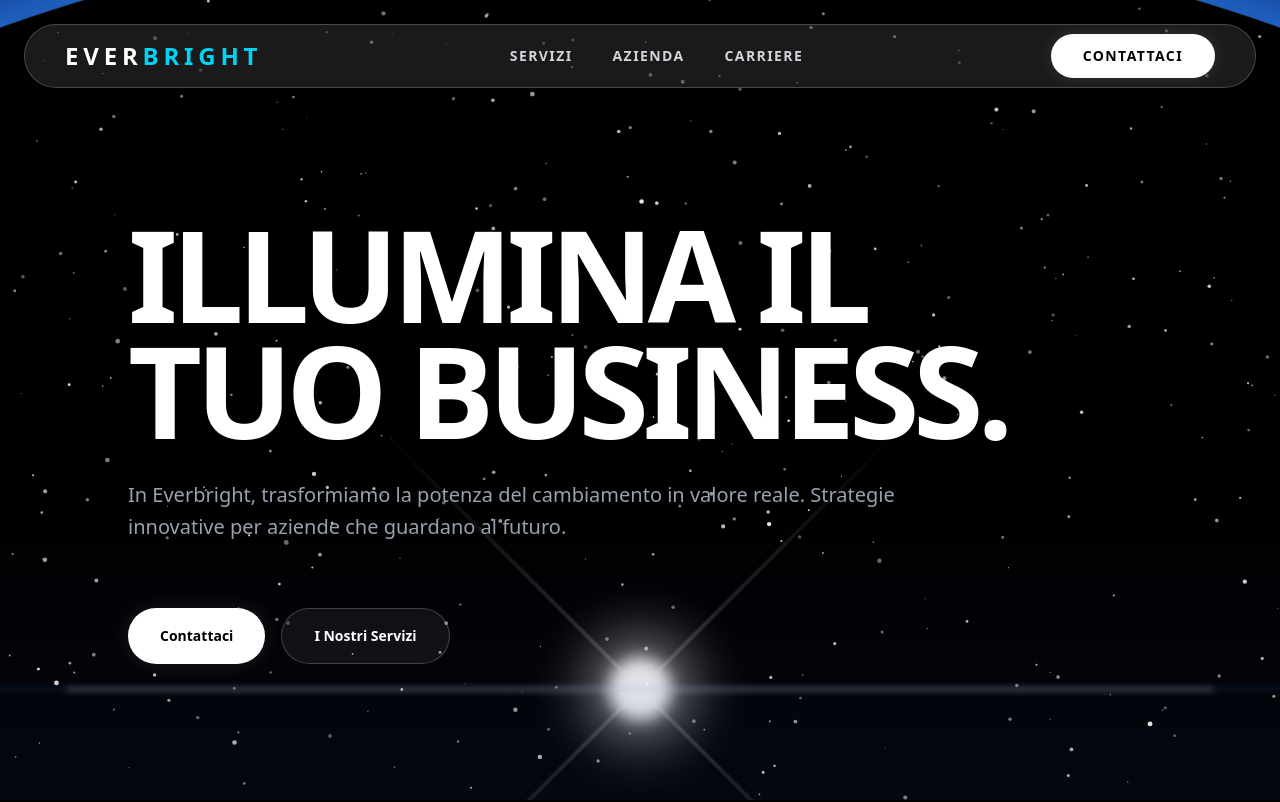
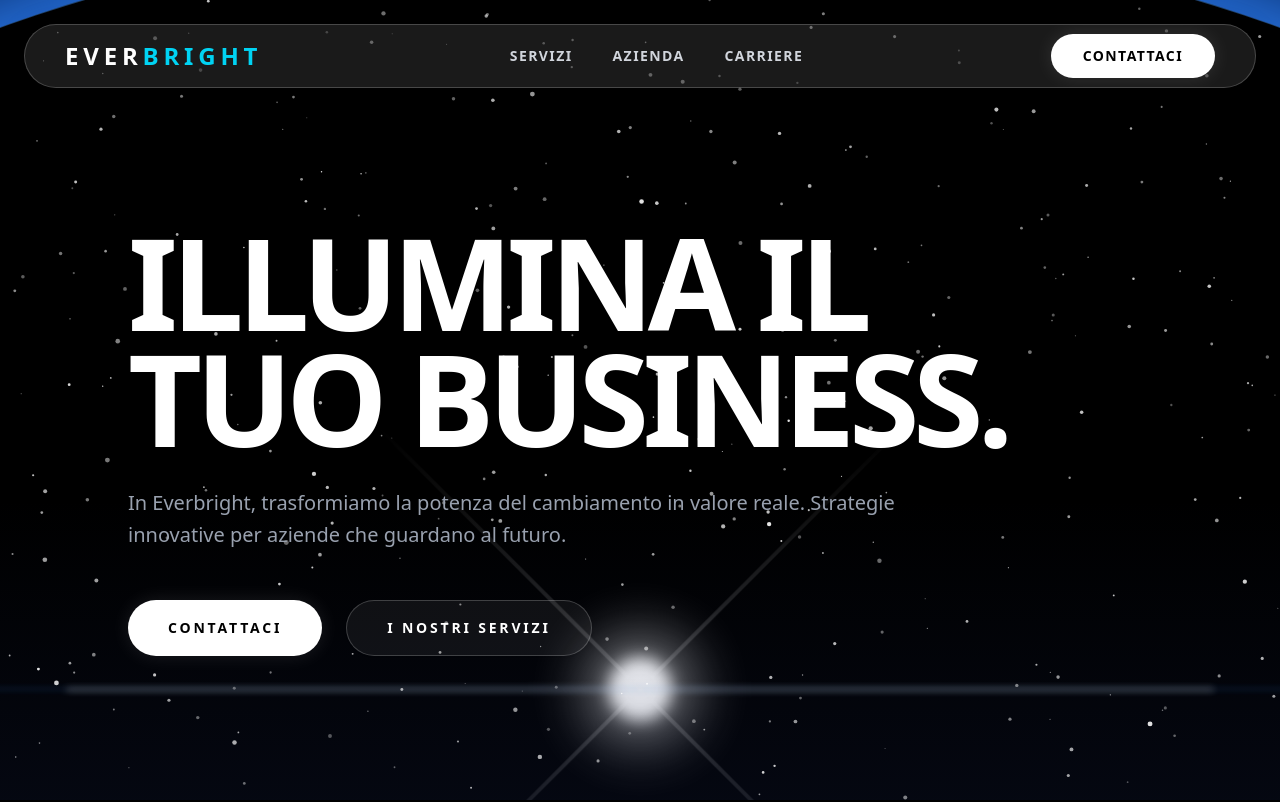
Before and after one commit to Aptul9/everbright-frontend, a Next.js app: page / in a window 1280 px wide. Shown: the top 802 px of the page. Built offline with nearby package versions, Linux system fonts and the light colour scheme.

Commit message:
bottoni ok

```diff
--- a/components/Company.tsx
+++ b/components/Company.tsx
@@ -2,9 +2,14 @@
 
 import Image from "next/image";
 import { Button } from "@/components/ui/button";
+import { useState } from "react";
+import { ContactModal } from "@/components/ContactModal";
 
 export function Company() {
+    const [isContactOpen, setIsContactOpen] = useState(false);
+
     return (
+        <>
             <section id="azienda" className="relative w-full py-24 md:py-32 overflow-hidden text-white">
                 {/* Background Layer (below stars) */}
                 <div className="absolute inset-0 bg-zinc-950/80 backdrop-blur-sm border-t border-white/10 z-0" />
@@ -24,8 +29,6 @@ export function Company() {
                                 {/* Glass Overlay Effect */}
                                 <div className="absolute inset-0 bg-gradient-to-t from-black/60 via-transparent to-transparent opacity-80" />
                             </div>
-                        {/* Floating Badge */}
-                        {/* Floating Badge Removed */}
                         </div>
 
                         {/* Text Block */}
@@ -49,9 +52,10 @@ export function Company() {
                             <div className="pt-4">
                                 <Button
                                     size="lg"
-                                className="bg-white text-black hover:bg-cyan-400 hover:text-black font-bold px-10 h-14 rounded-full text-lg transition-all shadow-[0_0_20px_rgba(255,255,255,0.3)] hover:shadow-[0_0_30px_rgba(34,211,238,0.5)]"
+                                    className="bg-white text-black hover:bg-cyan-400 hover:text-black font-bold px-10 h-14 rounded-full text-sm tracking-[0.2em] uppercase transition-all duration-300 shadow-[0_0_20px_rgba(255,255,255,0.1)] hover:shadow-[0_0_30px_rgba(34,211,238,0.4)] hover:scale-105 active:scale-95"
+                                    onClick={() => setIsContactOpen(true)}
                                 >
-                                Scopri la nostra visione
+                                    Contattaci
                                 </Button>
                             </div>
                         </div>
@@ -59,5 +63,7 @@ export function Company() {
                     </div>
                 </div>
             </section>
+            <ContactModal isOpen={isContactOpen} onClose={() => setIsContactOpen(false)} />
+        </>
     );
 }
--- a/components/Hero.tsx
+++ b/components/Hero.tsx
@@ -22,8 +22,8 @@ export function Hero() {
                 <SpaceSunrise />
 
                 {/* 2. Content */}
-                <div className="relative z-20 flex flex-col items-start text-left max-w-5xl mx-auto space-y-8 w-full">
-                    <div className="flex flex-col items-start space-y-8 transition-transform duration-500 ease-out hover:scale-105 cursor-default origin-left">
+                <div className="relative z-20 flex flex-col items-start text-left max-w-5xl mx-auto space-y-8 w-full group/hero">
+                    <div className="flex flex-col items-start space-y-8 transition-transform duration-500 ease-out group-hover/hero:scale-105 cursor-default origin-left">
                         {/* Main Title */}
                         <h1 className="flex flex-col items-start font-bold tracking-tighter text-6xl md:text-8xl lg:text-9xl leading-[0.9]">
                             <span className="block">ILLUMINA IL</span>
@@ -38,18 +38,16 @@ export function Hero() {
                     </div>
 
                     {/* Buttons */}
-                    <div className="flex flex-col sm:flex-row items-start gap-4 mt-8">
+                    <div className="flex flex-col sm:flex-row items-start gap-6 mt-4 transition-transform duration-500 ease-out group-hover/hero:scale-105 origin-left">
                         <Button
-                            size="lg"
-                            className="bg-white text-black hover:bg-cyan-400 hover:text-black font-bold px-8 h-14 rounded-full transition-all shadow-[0_0_20px_rgba(255,255,255,0.1)] hover:shadow-[0_0_30px_rgba(34,211,238,0.4)] hover:scale-105"
+                            className="bg-white text-black hover:bg-cyan-400 hover:text-black font-bold rounded-full px-10 h-14 text-sm tracking-[0.2em] uppercase transition-all duration-300 shadow-[0_0_20px_rgba(255,255,255,0.1)] hover:shadow-[0_0_30px_rgba(34,211,238,0.4)] hover:scale-105 active:scale-95"
                             onClick={() => setIsContactOpen(true)}
                         >
                             Contattaci
                         </Button>
                         <Button
-                            size="lg"
                             variant="outline"
-                            className="border-white text-white hover:border-cyan-400 hover:text-cyan-400 font-bold px-8 h-14 rounded-full transition-all hover:bg-cyan-400/10 hover:shadow-[0_0_20px_rgba(34,211,238,0.2)] hover:scale-105"
+                            className="border-white text-white hover:border-cyan-400 hover:text-cyan-400 font-bold px-10 h-14 rounded-full text-sm tracking-[0.2em] uppercase transition-all duration-300 hover:bg-cyan-400/10 hover:shadow-[0_0_20px_rgba(34,211,238,0.2)] hover:scale-105 active:scale-95"
                             onClick={(e) => handleScroll(e, "#servizi")}
                         >
                             I Nostri Servizi
```
Lines whose indentation alone changed are shown as unchanged.
